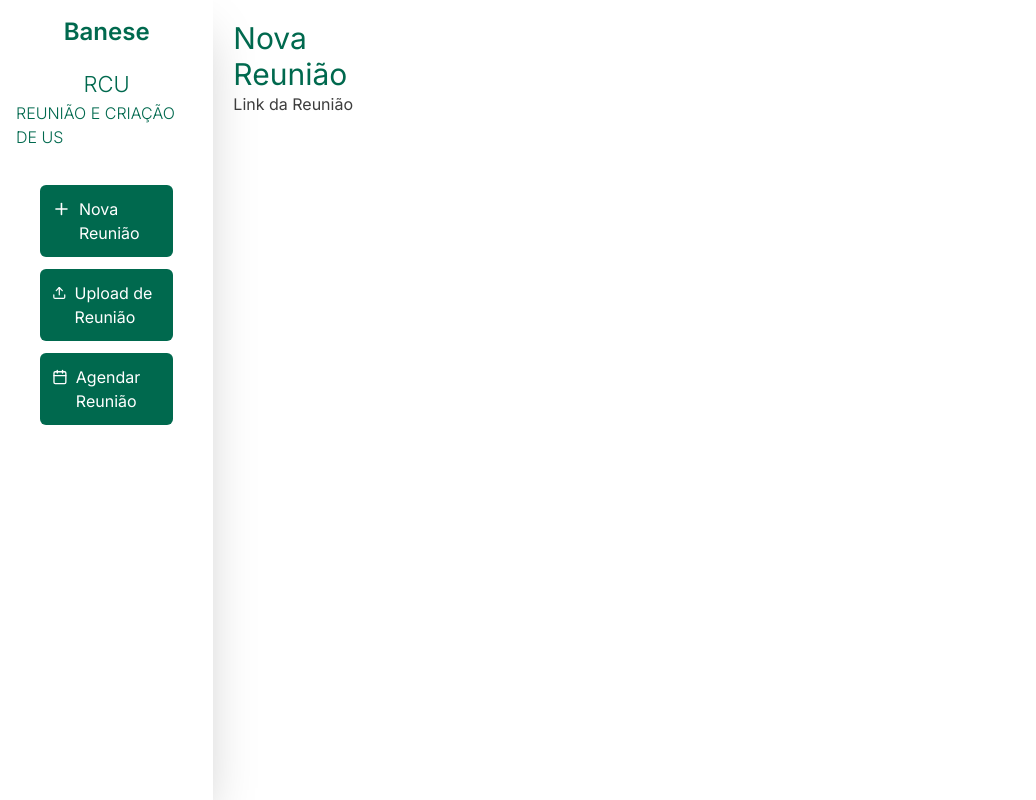
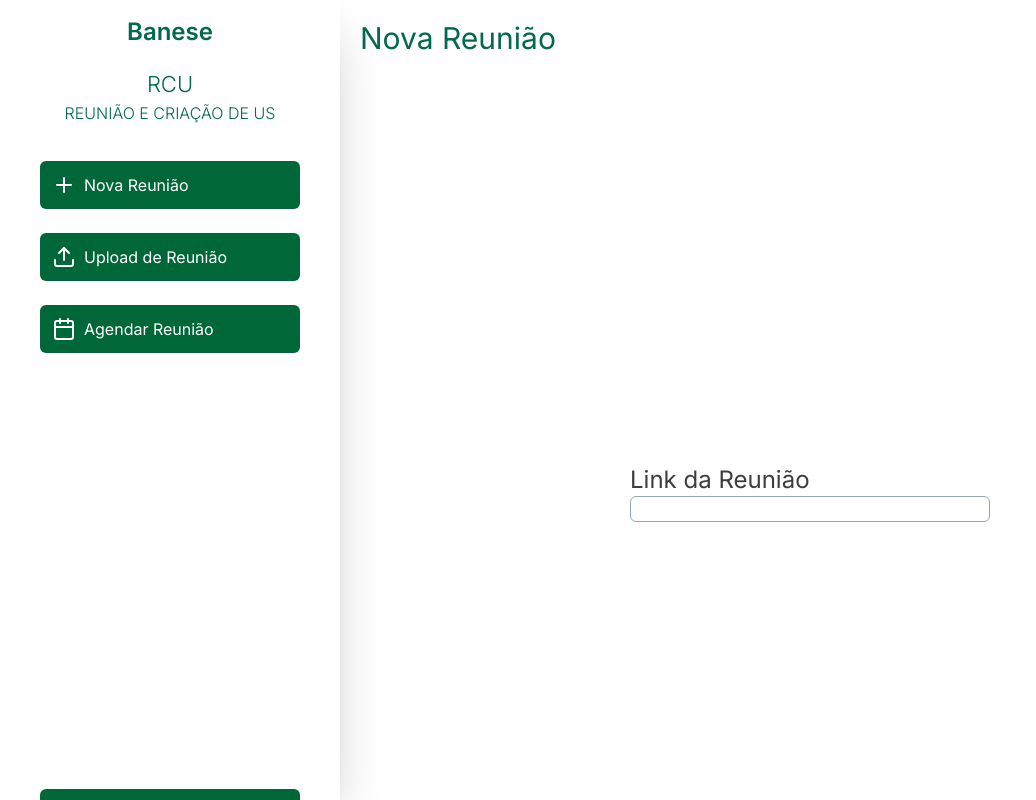
Before and after one commit to lhelheo/TestingLayout, a Next.js app: page /nova-reuniao in a window 1280 px wide. Shown: the top 800 px of the page, without its empty margins (0-1036 px from the left). Built offline with nearby package versions, Linux system fonts and the light colour scheme.

Commit message:
few adjustments

```diff
--- a/src/app/(plataform)/nova-reuniao/page.tsx
+++ b/src/app/(plataform)/nova-reuniao/page.tsx
@@ -4,10 +4,17 @@ import React from 'react'
 export default function CriarReuniao() {
     const outletContent = (
       <>
-        <div className='p-5'>
-            <h1 className='text-[#00694e] text-3xl'>Nova Reunião</h1>
-            <div className='text-[#3d3d3d] w-full h-full'>
-                <p>Link da Reunião</p>
+        <div className='p-5 flex flex-col justify-center h-[950px]'>
+
+        <h1 className='text-[#00694e] flex justify-start text-3xl '>Nova Reunião</h1>
+            <div className='text-[#3d3d3d] w-full h-full flex flex-col items-center justify-center '>
+
+                <div className='flex flex-col'>
+                  <p className='text-2xl'>Link da Reunião</p>
+                  <label className='flex flex-col '>
+                    <input type="text" name="peas" className='rounded-md border border-slate-400 w-full md:w-[360px]' />
+                  </label>
+                </div>
             </div>
         </div>
       </>
--- a/src/app/components/button/index.tsx
+++ b/src/app/components/button/index.tsx
@@ -11,11 +11,11 @@ interface ButtonProps {
 export default function Button(props: ButtonProps) {
     return (
         <span
-            className="bg-[#00694e] text-[#133601] p-3 rounded-md flex my-3 cursor-pointer gap-2 hover:bg-black hover:border hover:border-bg-[#00694e] ease-linear transition-all"
+            className="bg-[#006738] w-max md:w-[260px] items-center text-[#52a528] p-3 rounded-md flex my-3 cursor-pointer gap-2 hover:bg-[#175036] ease-linear transition-all"
             onClick={props.onClick}
         >
             {props.icon && <props.icon className="text-white" />}
-            <p className="text-white">{props.text}</p>
+            <p className="hidden md:block text-white">{props.text}</p>
         </span>
     );
 }
--- a/src/app/page.tsx
+++ b/src/app/page.tsx
@@ -10,18 +10,17 @@ interface HomeProps {
 export default function Home( {outletContent} : HomeProps) {
   const router = useRouter()
   return (
-    <div className="grid grid-cols-6">
-      <div className="1">
+    <div className="flex">
+      <div className="w-[100px] md:w-[370px]">
         <div className="shadow-2xl h-screen p-4">
           <p className="flex justify-center text-[#00694e] font-semibold text-2xl">Banese</p>
           <div className="text-white font-light flex flex-col justify-center items-center pt-5">
             <p className="text-[22px] text-[#00694e]">RCU</p>
-            <p className="text-[16px] text-[#00694e] ">REUNIÃO E CRIAÇÃO DE US</p>
+            <p className="text-[16px] text-[#00694e] text-center pt-2 md:py-0">REUNIÃO E CRIAÇÃO DE US</p>
           </div>
           <div className="flex flex-col p-6 gap-6 h-[820px]">
             <div className="flex flex-col gap-6 justify-between h-full">
-
-              <div>
+              <div className="flex flex-col items-center">
                 <Button
                   icon={Plus}
                   onClick={() => router.push('/nova-reuniao')}
@@ -39,7 +38,7 @@ export default function Home( {outletContent} : HomeProps) {
                 </Button>
               </div>
 
-              <div>
+              <div className="flex flex-col items-center">
                 <Button
                   icon={Clock}
                   onClick={() => router.push('/historico-reuniao')}
@@ -55,13 +54,10 @@ export default function Home( {outletContent} : HomeProps) {
               </div>
           </div>
         </div>
-
-
-
       </div>
       <div className="w-full overflow-x-hidden whitespace-no-wrap">
-            {outletContent}
-        </div>
+        {outletContent}
+      </div>
     </div>
   );
 }
```
